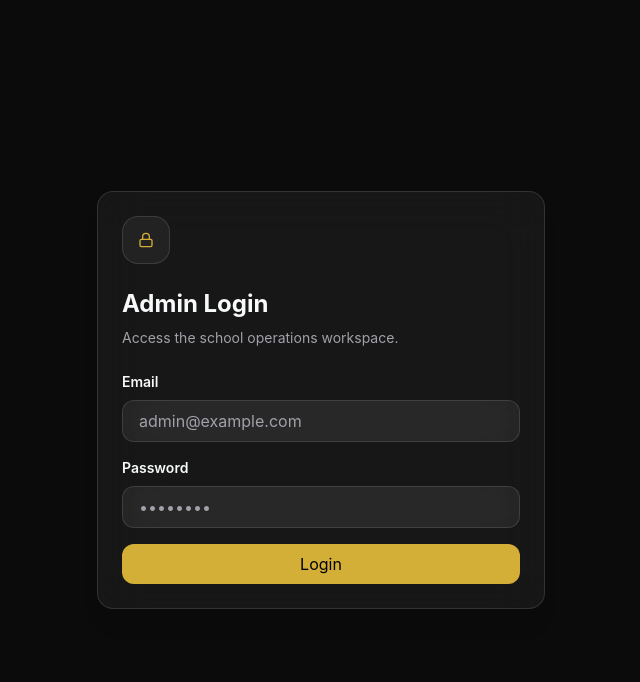
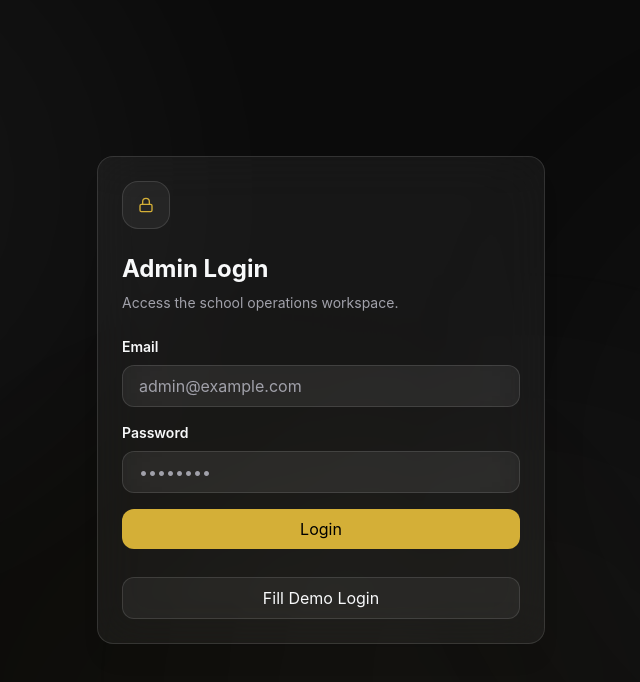
Before and after one commit to monskies/schoolops-ai, a React (Vite) app in the folder client/: page /login in a window 1280 px wide. Shown: the top 682 px of the page, without its empty margins (319-959 px from the left). Built offline with nearby package versions, Linux system fonts and the light colour scheme; no server answers.

Commit message:
Fix Logout and bg loginpage

```diff
--- a/client/src/components/layout/TopBar.tsx
+++ b/client/src/components/layout/TopBar.tsx
@@ -13,6 +13,12 @@ export function TopBar() {
 
   function toggleTheme() {
     setTheme((current) => (current === "dark" ? "light" : "dark"));
+  }
+
+  function handleLogout() {
+    localStorage.removeItem("authToken");
+    localStorage.removeItem("demoAuth");
+    window.location.href = "/login";
   }
 
   return (
@@ -31,8 +37,11 @@ export function TopBar() {
           {theme === "dark" ? <FiSun /> : <FiMoon />}
         </Button>
 
-        <Button variant="secondary" aria-label="User menu">
-          <FiUser />
+        <Button variant="secondary" onClick={handleLogout} aria-label="Logout">
+          <span className="inline-flex items-center gap-2">
+            <FiUser />
+            Logout
+          </span>
         </Button>
       </div>
     </header>
--- a/client/src/components/login/AuroraBackground.tsx
+++ b/client/src/components/login/AuroraBackground.tsx
@@ -1,8 +1,8 @@
 export function AuroraBackground() {
   return (
     <div
-      className="pointer-events-none fixed inset-0 -z-10 overflow-hidden"
-      aria-hidden="true"
+    className="pointer-events-none fixed inset-0 z-0 overflow-hidden"
+    aria-hidden="true"
     >
       <div className="aurora-orb aurora-orb-1" />
       <div className="aurora-orb aurora-orb-2" />
--- a/client/src/pages/LoginPage.tsx
+++ b/client/src/pages/LoginPage.tsx
@@ -51,7 +51,7 @@ export function LoginPage() {
         initial={{ opacity: 0, y: 12 }}
         animate={{ opacity: 1, y: 0 }}
         transition={{ duration: 0.3 }}
-        className="w-full max-w-md"
+        className="relative z-10 w-full max-w-md"
       >
         <Card className="p-6">
           <div className="mb-6 flex h-12 w-12 items-center justify-center rounded-2xl border border-[var(--border)] bg-[var(--surface)]">
@@ -83,6 +83,24 @@ export function LoginPage() {
             <Button className="w-full" type="submit">
               Login
             </Button>
+
+            <Button
+            type="button"
+            variant="secondary"
+            className="mt-3 w-full"
+            onClick={() => {
+              const form = document.querySelector("form");
+              if (!form) return;
+
+              const emailInput = form.querySelector<HTMLInputElement>('input[name="email"]');
+              const passwordInput = form.querySelector<HTMLInputElement>('input[name="password"]');
+
+              if (emailInput) emailInput.value = "admin@schoolops.ai";
+              if (passwordInput) passwordInput.value = "adminschoolops123";
+            }}
+          >
+            Fill Demo Login
+          </Button>
           </form>
         </Card>
       </motion.div>
```
